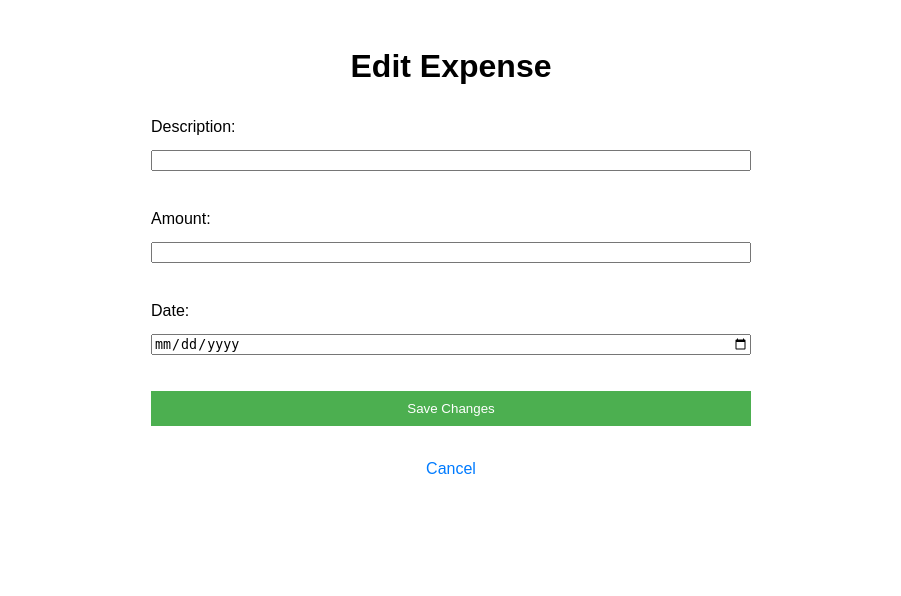
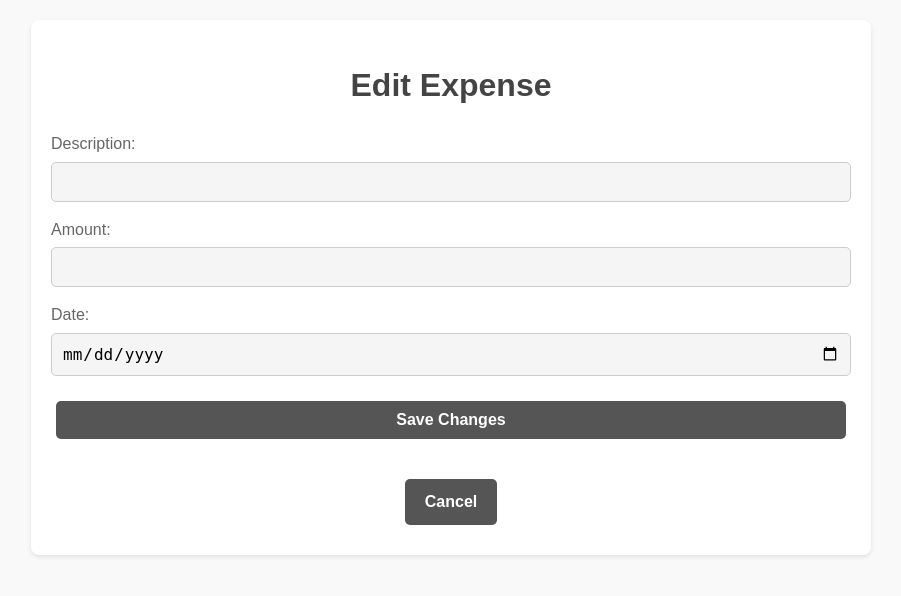
Before and after one commit to mdsaqib7/Expense-Tracker, a Flask app: page /edit/1 in a window 1280 px wide. Shown: the top 596 px of the page, without its empty margins (189-1090 px from the left). Run offline with Flask 3, Linux system fonts and the light colour scheme; data that the repository does not hold is empty.

Commit message:
Updated Styling

```diff
--- a/static/style.css
+++ b/static/style.css
@@ -1,44 +1,129 @@
+/* Global Styles */
 body {
-    font-family: Arial, sans-serif;
-    max-width: 600px;
-    margin: 0 auto;
-    padding: 20px;
+    font-family: 'Arial', sans-serif;
+    color: #333; /* Dark grey text */
+    background-color: #f9f9f9; /* Light grey background */
+    margin: 0;
+    padding: 0;
     line-height: 1.6;
 }
 
 h1, h2 {
+    color: #444; /* Medium grey for headings */
     text-align: center;
+    margin: 20px 0;
 }
 
+a {
+    color: #007BFF; /* Blue for links */
+    text-decoration: none;
+}
+
+a:hover {
+    text-decoration: underline;
+}
+
+/* Container */
+.container {
+    max-width: 800px;
+    margin: 20px auto;
+    background: #fff; /* White background for content */
+    border-radius: 8px;
+    box-shadow: 0 2px 4px rgba(0, 0, 0, 0.1); /* Subtle shadow */
+    padding: 20px;
+}
+
+/* Buttons */
+button, a.button {
+    display: inline-block;
+    padding: 10px 20px;
+    margin: 10px 5px;
+    font-size: 1rem;
+    font-weight: bold;
+    color: #fff;
+    background: #555; /* Dark grey buttons */
+    border: none;
+    border-radius: 5px;
+    cursor: pointer;
+    transition: background 0.3s ease;
+    text-align: center;
+    text-decoration: none;
+}
+
+button:hover, a.button:hover {
+    background: #333; /* Even darker grey on hover */
+}
+
+/* Form Styles */
 form {
     display: flex;
     flex-direction: column;
 }
 
-label, input, button {
-    margin-bottom: 10px;
+label {
+    margin-bottom: 5px;
+    color: #666; /* Light grey for labels */
 }
 
-button {
-    background-color: #4CAF50;
-    color: white;
-    border: none;
+input, select {
     padding: 10px;
-    cursor: pointer;
+    margin-bottom: 15px;
+    border: 1px solid #ccc; /* Light grey border */
+    border-radius: 5px;
+    background: #f5f5f5; /* Slightly darker grey input background */
+    font-size: 1rem;
 }
 
-button:hover {
-    background-color: #45a049;
+input:focus, select:focus {
+    outline: none;
+    border-color: #007BFF; /* Blue outline for focus */
 }
 
-a {
-    display: block;
+/* Table Styles */
+table {
+    width: 100%;
+    border-collapse: collapse;
+    margin: 20px 0;
+    background: #fff; /* White background */
+    border-radius: 8px;
+    overflow: hidden;
+    box-shadow: 0 2px 4px rgba(0, 0, 0, 0.1); /* Subtle shadow */
+}
+
+th, td {
+    padding: 15px;
+    text-align: left;
+    border-bottom: 1px solid #eee; /* Light grey table dividers */
+}
+
+th {
+    background: #f0f0f0; /* Light grey header background */
+    color: #555; /* Medium grey header text */
+    font-weight: bold;
+}
+
+tr:hover {
+    background: #f9f9f9; /* Highlight row on hover */
+}
+
+td.actions a {
+    margin-right: 10px;
+    font-size: 0.9rem;
+    color: #007BFF; /* Blue for action links */
+    text-decoration: none;
+}
+
+td.actions a:hover {
+    text-decoration: underline;
+}
+
+/* Centered Link */
+.center-link {
     text-align: center;
     margin-top: 20px;
-    text-decoration: none;
-    color: #007BFF;
 }
 
-a:hover {
-    text-decoration: underline;
+.center-link a {
+    font-size: 1rem;
+    font-weight: bold;
 }
--- a/templates/edit.html
+++ b/templates/edit.html
@@ -7,16 +7,20 @@
     <link rel="stylesheet" href="/static/style.css">
 </head>
 <body>
+    <div class="container">
         <h1>Edit Expense</h1>
         <form method="POST">
             <label for="description">Description:</label>
-        <input type="text" id="description" name="description" value="{{ expense['description'] }}" required><br>
+            <input type="text" id="description" name="description" value="{{ expense['description'] }}" required>
             <label for="amount">Amount:</label>
-        <input type="number" id="amount" name="amount" value="{{ expense['amount'] }}" step="0.01" required><br>
+            <input type="number" id="amount" name="amount" value="{{ expense['amount'] }}" step="0.01" required>
             <label for="date">Date:</label>
-        <input type="date" id="date" name="date" value="{{ expense['date'] }}" required><br>
+            <input type="date" id="date" name="date" value="{{ expense['date'] }}" required>
             <button type="submit">Save Changes</button>
         </form>
-    <a href="/view">Cancel</a>
+        <div class="center-link">
+            <a href="/view" class="button">Cancel</a>
+        </div>
+    </div>
 </body>
 </html>
```
Also changed, not shown: templates/index.html (+8 -4 lines), templates/view.html (+7 -3 lines). Lines whose indentation alone changed are shown as unchanged.
